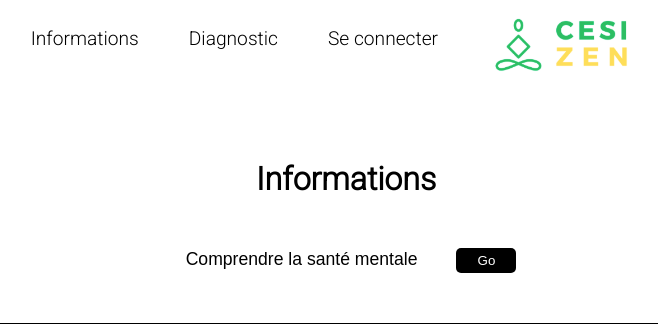
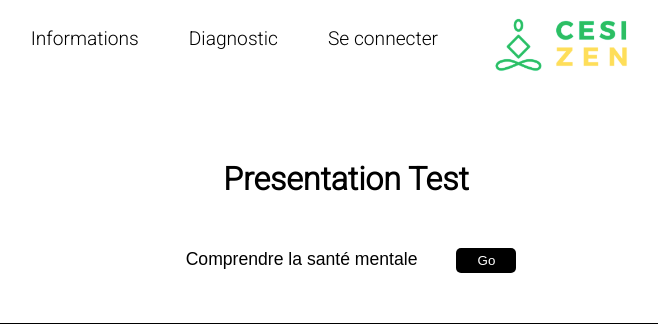
Before and after one commit to owens-madison/cesizen, a Django app: page / in a window 1280 px wide. Shown: the top 324 px of the page, without its empty margins (294-952 px from the left). Run offline with Django 5.2, Linux system fonts and the light colour scheme; data comes from the database, SQL or seed files in the repository.

Commit message:
presentation test title change

```diff
--- a/cesizenapp/templates/home.html
+++ b/cesizenapp/templates/home.html
@@ -8,7 +8,7 @@
 <body>
 {% include 'navigationMenu.html' %}
 <div style="display: flex; justify-content: center; margin-left: auto; margin-right: auto; margin-top: 50px; margin-bottom: 50px; text-align: center; flex-wrap: wrap;">
-    <h1 style="width: 100%; margin-bottom: 50px; ">Informations</h1>
+    <h1 style="width: 100%; margin-bottom: 50px; ">Presentation Test</h1>
     <form method="get" action="/">
         <select name="infoCategory"
                 style="outline:none; background: none; font-size: 110%; font-weight: 100; appearance: none; display: inline; text-align-last: center; border: none;">
```
